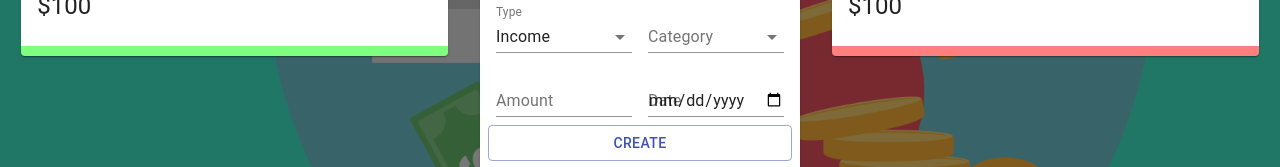
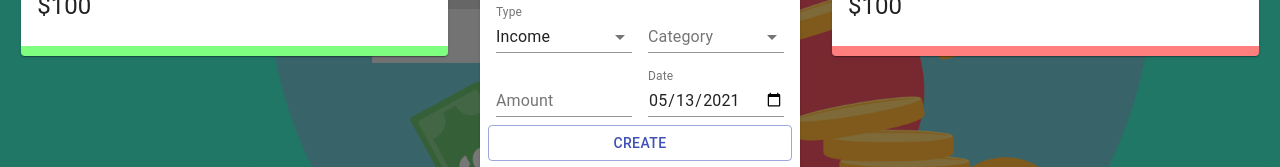
Before and after one commit to dhvaneshshah97/Speechly_Expense_Tracker_React, a React (Create React App) app: page / in a window 1280 px wide. Shown: the part 417-584 px from the top of the page. Built offline with nearby package versions, Linux system fonts and the light colour scheme.

Commit message:
Format date

```diff
--- a/src/components/Main/Form/Form.jsx
+++ b/src/components/Main/Form/Form.jsx
@@ -2,7 +2,7 @@
 import { TextField, Typography, Grid, Button, FormControl, InputLabel, Select, MenuItem } from '@material-ui/core';
 import { v4 as uuidv4 } from 'uuid';
 import useStyles from './styles';
-
+import formatDate from '../../../utils/formatDate';
 import { ExpenseTrackerContext } from '../../../context/context';
 import { incomeCategories, expenseCategories } from '../../../constants/categories';
 
@@ -10,7 +10,7 @@
     amount: '',
     category: '',
     type: 'Income',
-    date: new Date(),
+    date: formatDate(new Date()),
 }
 
 
@@ -57,7 +57,7 @@
                 <TextField type="number" label="Amount" fullWidth value={formData.amount} onChange={(e) => setFormData({ ...formData, amount: e.target.value })} />
             </Grid>
             <Grid item xs={6}>
-                <TextField type="date" label="Date" fullWidth value={formData.date} onChange={(e) => setFormData({ ...formData, date: e.target.value })} />
+                <TextField type="date" label="Date" fullWidth value={formData.date} onChange={(e) => setFormData({ ...formData, date: formatDate(e.target.value) })} />
             </Grid>
             <Button classname={classes.button} variant="outlined" color="primary" fullWidth onClick={createTransaction} >Create</Button>
         </Grid>
--- /dev/null
+++ b/src/utils/formatDate.js
@@ -0,0 +1,19 @@
+const formatDate = (date) => {
+    const d = new Date(date);
+    let month = `${d.getMonth() + 1}`;
+    let day = `${d.getDate()}`;
+    const year = d.getFullYear();
+
+    if (month.length < 2) {
+        month = `0${month}`
+    }
+
+    if (day.length < 2) {
+        day = `0${day}`
+    }
+
+    return [year, month, day].join('-');
+
+}
+
+export default formatDate;
```
